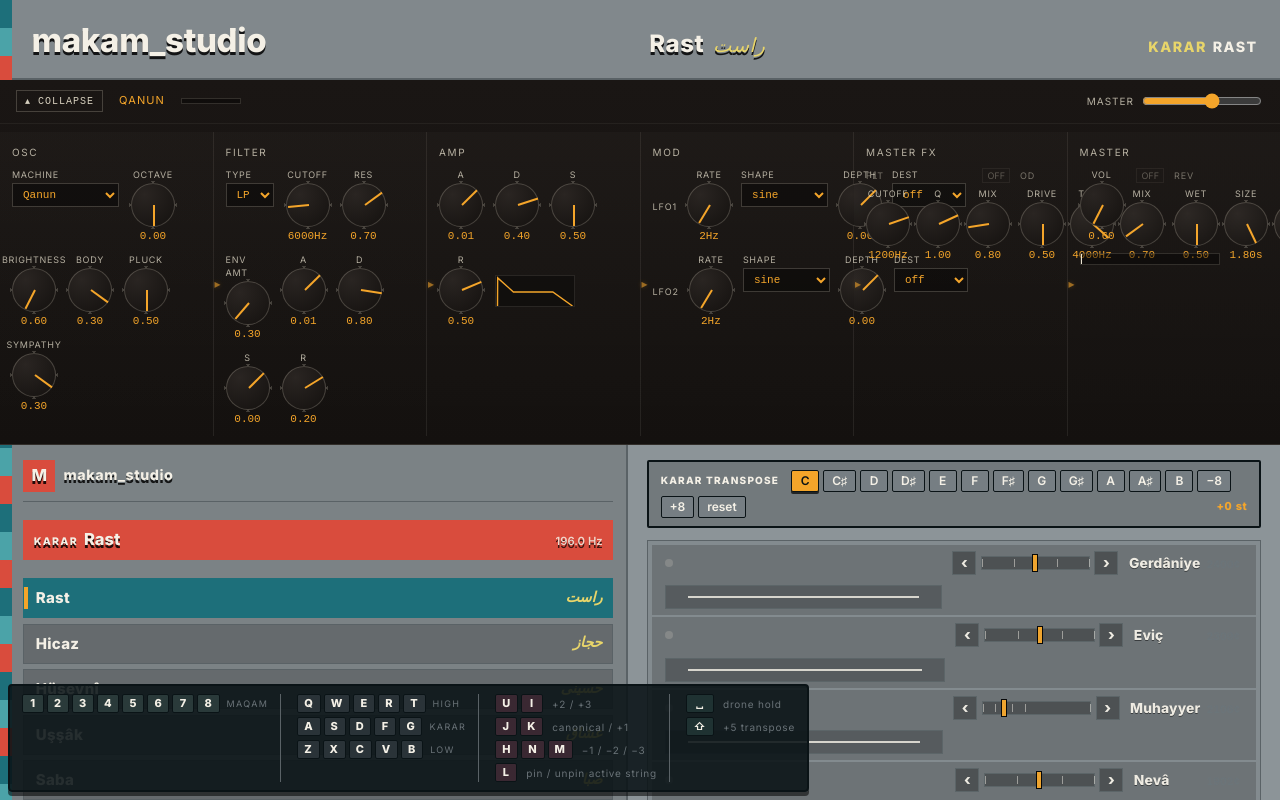
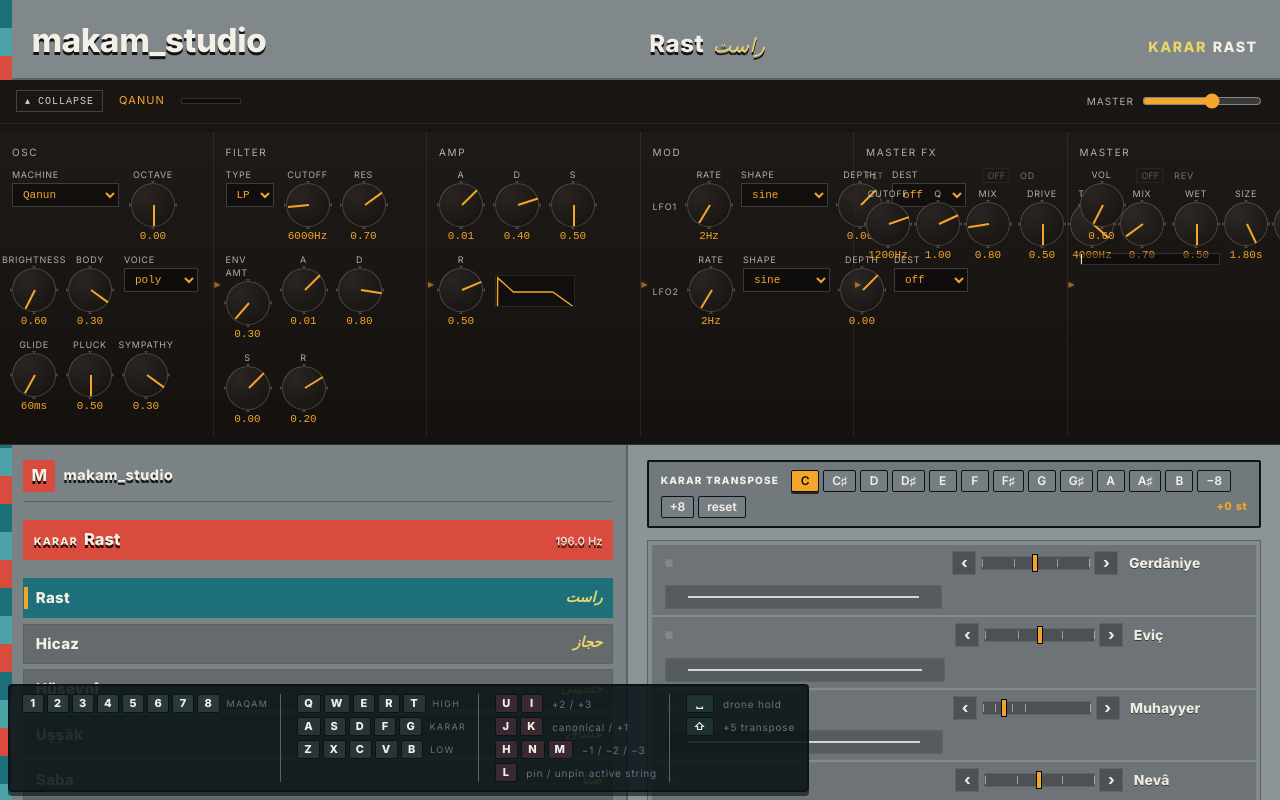
Before and after one commit to cemergin/makam_studio, a React (Vite) app in the folder app/: page / in a window 1280 px wide. Both pictures are taken after a click on the button "Expand console". Built offline with nearby package versions, Linux system fonts and the light colour scheme.

Commit message:
Legato wiring: voiceMode + glideMs through MachineConfig and keyboard hook (no logic yet)

```diff
--- a/app/src/App.tsx
+++ b/app/src/App.tsx
@@ -50,6 +50,8 @@ interface MachineConfig {
   body: number;
   octave: number;
   params: MachineParamValues;
+  voiceMode: 'poly' | 'legato';
+  glideMs: number;
 }
 
 function machineDefaults(id: MachineId): MachineConfig {
@@ -64,6 +66,7 @@ function machineDefaults(id: MachineId): MachineConfig {
       lfo1:      { rate: 2, shape: 'sine', depth: 0, destination: 'off' },
       lfo2:      { rate: 2, shape: 'sine', depth: 0, destination: 'off' },
       brightness: 0.6, body: 0.3, octave: 0,
+      voiceMode: 'poly' as const, glideMs: 60,
     },
     'vapor-pluck': {
       ampAdsr:   { a: 0.005, d: 0.4, s: 0.5, r: 0.5 },
@@ -72,6 +75,7 @@ function machineDefaults(id: MachineId): MachineConfig {
       lfo1:      { rate: 2, shape: 'sine', depth: 0, destination: 'off' },
       lfo2:      { rate: 2, shape: 'sine', depth: 0, destination: 'off' },
       brightness: 0.6, body: 0.3, octave: 0,
+      voiceMode: 'poly' as const, glideMs: 60,
     },
     'synthwave-saw': {
       ampAdsr:   { a: 0.005, d: 0.4, s: 0.5, r: 0.5 },
@@ -80,6 +84,7 @@ function machineDefaults(id: MachineId): MachineConfig {
       lfo1:      { rate: 2, shape: 'sine', depth: 0, destination: 'off' },
       lfo2:      { rate: 2, shape: 'sine', depth: 0, destination: 'off' },
       brightness: 0.6, body: 0.3, octave: 0,
+      voiceMode: 'poly' as const, glideMs: 60,
     },
     'dream-pad': {
       ampAdsr:   { a: 1.0, d: 1.0, s: 0.7, r: 1.0 },
@@ -88,6 +93,7 @@ function machineDefaults(id: MachineId): MachineConfig {
       lfo1:      { rate: 0.5, shape: 'sine', depth: 0, destination: 'off' },
       lfo2:      { rate: 0.3, shape: 'sine', depth: 0, destination: 'off' },
       brightness: 0.5, body: 0.3, octave: 0,
+      voiceMode: 'poly' as const, glideMs: 60,
     },
   };
   return { ...universal[id], params };
@@ -164,12 +170,16 @@ export function App() {
           brightness={cfg.brightness}
           body={cfg.body}
           machineParams={cfg.params}
+          voiceMode={cfg.voiceMode}
+          glideMs={cfg.glideMs}
           modulatedPitch={isModulated('pitch')}
           onMachineId={setMachineId}
           onOctave={(octave) => updateCfg({ octave })}
           onBrightness={(brightness) => updateCfg({ brightness })}
           onBody={(body) => updateCfg({ body })}
           onMachineParam={(name, value) => updateCfg({ params: { ...cfg.params, [name]: value } })}
+          onVoiceMode={(voiceMode) => updateCfg({ voiceMode })}
+          onGlideMs={(glideMs) => updateCfg({ glideMs })}
         />
         <FilterModule
           filter={cfg.filter}
@@ -236,6 +246,8 @@ export function App() {
           lfo2={cfg.lfo2}
           octaveOffset={cfg.octave}
           machineParams={cfg.params}
+          voiceMode={cfg.voiceMode}
+          glideMs={cfg.glideMs}
           kararSemitoneOffset={kararSemitoneOffset}
           onMaqamSelect={(idx) => { const next = maqamat[idx]; if (next) setMaqam(next); }}
           droneOctave={0}
--- a/app/src/keyboard/use-keyboard-input.ts
+++ b/app/src/keyboard/use-keyboard-input.ts
@@ -82,6 +82,10 @@ interface UseKeyboardInputArgs {
   octaveOffset?: number;
   /** Machine-specific params keyed by ParamSpec.name from MACHINE_PARAMS. */
   machineParams?: import('../audio/machines').MachineParamValues;
+  /** Voice mode: 'poly' (chord, default) or 'legato' (mono + glide). */
+  voiceMode?: 'poly' | 'legato';
+  /** Glide time in milliseconds for legato mode (default 60). */
+  glideMs?: number;
   maqam: MaqamPreset;
   kararHz: number;
   state: QanunState;
--- a/app/src/qanun/QanunInstrument.tsx
+++ b/app/src/qanun/QanunInstrument.tsx
@@ -43,6 +43,10 @@ interface Props {
   octaveOffset?: number;
   /** Machine-specific params keyed by ParamSpec.name from MACHINE_PARAMS. */
   machineParams?: MachineParamValues;
+  /** Voice management mode (poly = chord; legato = mono w/ glide). */
+  voiceMode?: 'poly' | 'legato';
+  /** Glide time in milliseconds (legato mode). */
+  glideMs?: number;
   kararSemitoneOffset?: number;
   /** Number keys 1..9 select a maqam by its index in the rail. */
   onMaqamSelect?: (index: number) => void;
@@ -54,6 +58,7 @@ export function QanunInstrument({
   maqam, audioContext, destination, machineId, brightness, body,
   adsr, filter, filterEnv, lfo1, lfo2,
   octaveOffset = 0, machineParams,
+  voiceMode, glideMs,
   kararSemitoneOffset = 0, onMaqamSelect, droneOctave = 0,
 }: Props) {
   const state = useQanunState(maqam);
@@ -110,6 +115,8 @@ export function QanunInstrument({
     lfo2,
     octaveOffset,
     machineParams,
+    voiceMode,
+    glideMs,
     maqam,
     kararHz,
     state,
--- a/app/src/synth/modules/OscModule.tsx
+++ b/app/src/synth/modules/OscModule.tsx
@@ -17,18 +17,24 @@ interface Props {
   brightness: number;
   body: number;
   machineParams: MachineParamValues;
+  voiceMode: 'poly' | 'legato';
+  glideMs: number;
   modulatedPitch?: boolean;
   onMachineId: (id: MachineId) => void;
   onOctave: (v: number) => void;
   onBrightness: (v: number) => void;
   onBody: (v: number) => void;
   onMachineParam: (name: string, value: number | string) => void;
+  onVoiceMode: (m: 'poly' | 'legato') => void;
+  onGlideMs: (ms: number) => void;
 }
 
 export function OscModule({
   machineId, octave, brightness, body, machineParams,
+  voiceMode, glideMs,
   modulatedPitch = false,
   onMachineId, onOctave, onBrightness, onBody, onMachineParam,
+  onVoiceMode, onGlideMs,
 }: Props) {
   const renderMachineParam = (p: ParamSpec) => {
     if (p.kind === 'discrete' && p.options) {
@@ -76,6 +82,27 @@ export function OscModule({
       <Knob label="octave"     value={octave}     min={-2} max={2} step={1} defaultValue={0}   onChange={onOctave}     modulated={modulatedPitch} />
       <Knob label="brightness" value={brightness} min={0}  max={1}        defaultValue={0.6} onChange={onBrightness} />
       <Knob label="body"       value={body}       min={0}  max={1}        defaultValue={0.3} onChange={onBody}       />
+      <label className="osc-module__select">
+        <span>voice</span>
+        <select
+          value={voiceMode}
+          onChange={(e) => onVoiceMode(e.target.value as 'poly' | 'legato')}
+        >
+          <option value="poly">poly</option>
+          <option value="legato">legato</option>
+        </select>
+      </label>
+      <Knob
+        label="glide"
+        unit="ms"
+        value={glideMs}
+        min={5}
+        max={300}
+        log
+        defaultValue={60}
+        format={(v) => `${Math.round(v)}ms`}
+        onChange={onGlideMs}
+      />
       {MACHINE_PARAMS[machineId].map(renderMachineParam)}
     </ConsoleModule>
   );
```
